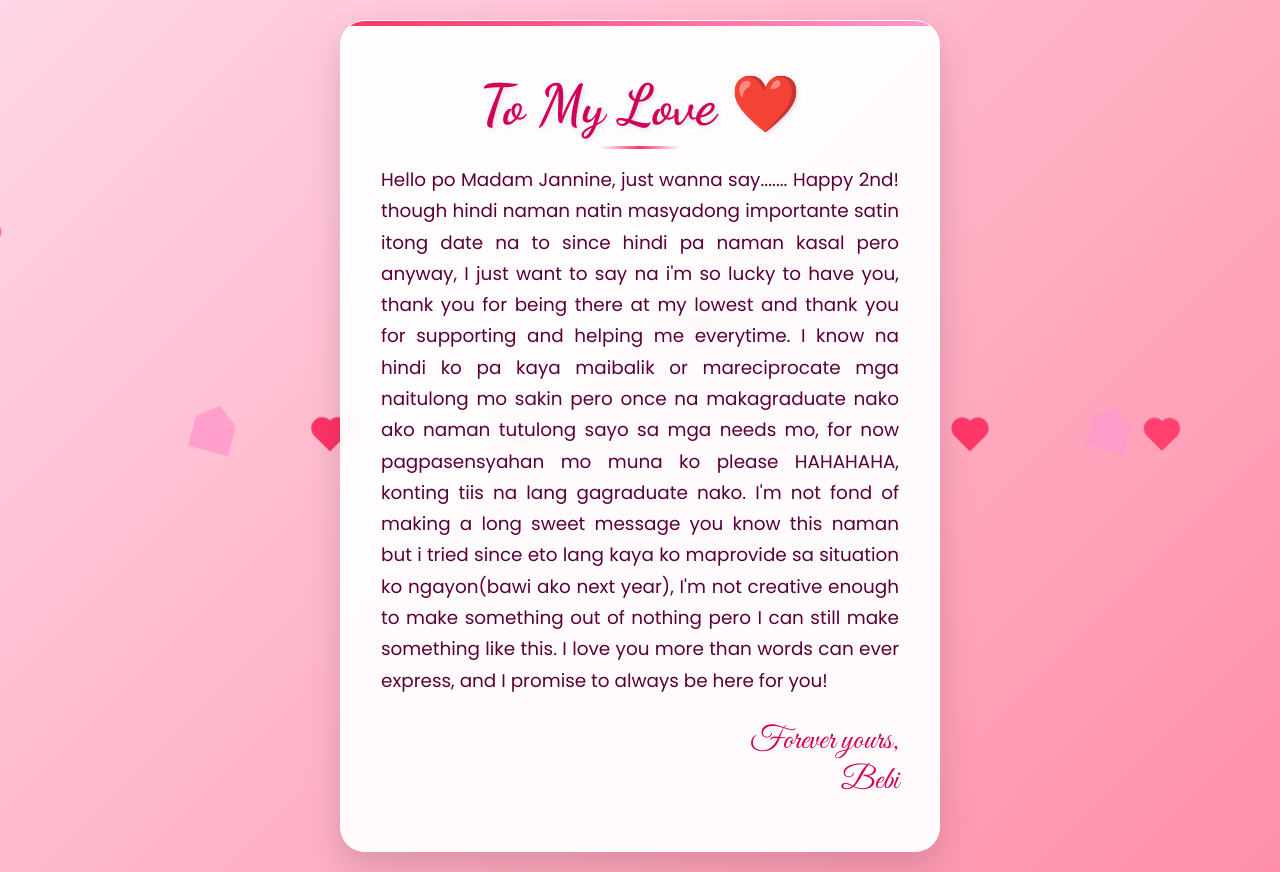
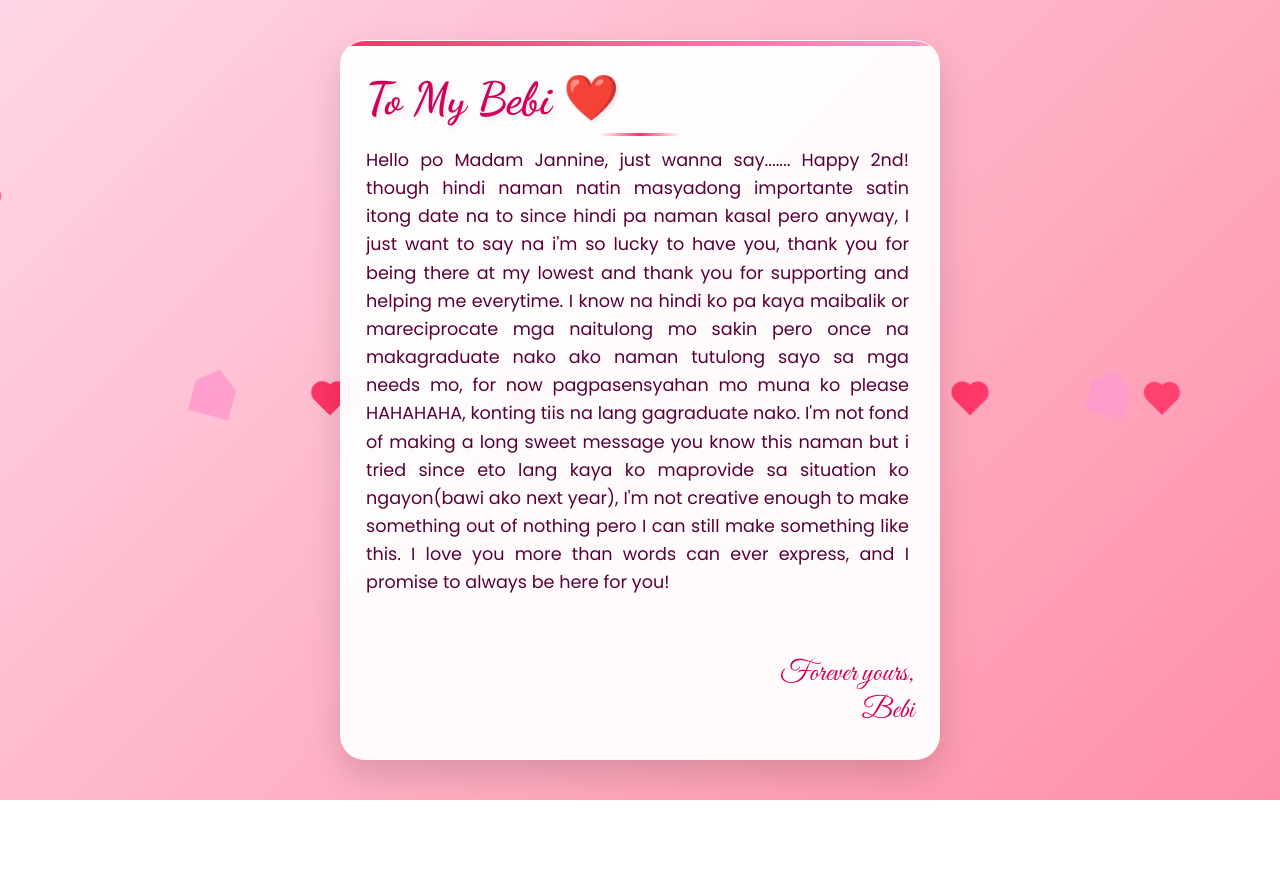
Before and after one commit to Pakyudae/labidabs, a plain HTML site: page index.html in a window 1280 px wide. After the commit the page ends 800 px from the top, so only its background shows below. Drawn offline with Linux system fonts and the light colour scheme.

Commit message:
Update index.html

```diff
--- a/index.html
+++ b/index.html
@@ -22,8 +22,7 @@
       min-height: 100vh;
       overflow: hidden;
       position: relative;
-      text-align: center;
-      padding: 20px;
+      padding: 15px;
     }
 
     .container {
@@ -31,11 +30,14 @@
       z-index: 2;
       width: 100%;
       max-width: 600px;
+      height: 90vh;
+      display: flex;
+      flex-direction: column;
     }
 
     .message-box {
       background: rgba(255, 255, 255, 0.95);
-      padding: 50px 40px;
+      padding: 30px 25px;
       border-radius: 25px;
       box-shadow: 0 15px 35px rgba(0, 0, 0, 0.15);
       backdrop-filter: blur(10px);
@@ -43,6 +45,9 @@
       overflow: hidden;
       animation: popin 1s ease-out;
       border: 1px solid rgba(255, 255, 255, 0.3);
+      flex: 1;
+      display: flex;
+      flex-direction: column;
     }
 
     .message-box::before {
@@ -57,9 +62,9 @@
 
     h1 {
       font-family: 'Dancing Script', cursive;
-      font-size: 3.5em;
+      font-size: 2.8em;
       color: #d1005a;
-      margin-bottom: 25px;
+      margin-bottom: 20px;
       text-shadow: 2px 2px 4px rgba(0, 0, 0, 0.1);
       position: relative;
       display: inline-block;
@@ -77,19 +82,37 @@
     }
 
     .message-content {
-      font-size: 1.15em;
+      font-size: 1.1em;
       color: #5a0036;
-      line-height: 1.7em;
+      line-height: 1.6em;
       text-align: justify;
-      margin-bottom: 25px;
+      margin-bottom: 20px;
+      flex: 1;
+      overflow-y: auto;
+      padding-right: 5px;
+    }
+
+    /* Custom scrollbar for webkit browsers */
+    .message-content::-webkit-scrollbar {
+      width: 5px;
+    }
+
+    .message-content::-webkit-scrollbar-track {
+      background: rgba(255, 182, 193, 0.2);
+      border-radius: 10px;
+    }
+
+    .message-content::-webkit-scrollbar-thumb {
+      background: #ff3366;
+      border-radius: 10px;
     }
 
     .signature {
       font-family: 'Great Vibes', cursive;
-      font-size: 2em;
+      font-size: 1.8em;
       color: #d1005a;
-      margin-top: 20px;
       text-align: right;
+      margin-top: 15px;
     }
 
     /* Heart animation */
@@ -184,22 +207,41 @@
       100% { transform: scale(1); opacity: 1; }
     }
 
-    /* Responsive adjustments */
-    @media (max-width: 600px) {
+    /* Mobile-specific adjustments */
+    @media (max-width: 480px) {
+      .container {
+        height: 95vh;
+      }
+
       .message-box {
-        padding: 30px 20px;
+        padding: 25px 20px;
       }
 
       h1 {
-        font-size: 2.8em;
+        font-size: 2.5em;
       }
 
       .message-content {
         font-size: 1em;
+        line-height: 1.5em;
       }
 
       .signature {
-        font-size: 1.8em;
+        font-size: 1.6em;
+      }
+    }
+
+    @media (max-width: 360px) {
+      h1 {
+        font-size: 2.2em;
+      }
+
+      .message-content {
+        font-size: 0.95em;
+      }
+
+      .signature {
+        font-size: 1.4em;
       }
     }
   </style>
@@ -207,7 +249,7 @@
 <body>
   <div class="container">
     <div class="message-box">
-      <h1>To My Love ❤️</h1>
+      <h1>To My Bebi ❤️</h1>
       <div class="message-content">
         <p>
           Hello po Madam Jannine, just wanna say....... Happy 2nd! though hindi naman natin masyadong importante satin itong date na to since hindi pa naman kasal pero anyway, I just want to say na i'm so lucky to have you, thank you for being there at my lowest and thank you for supporting and helping me everytime. I know na hindi ko pa kaya maibalik or mareciprocate mga naitulong mo sakin pero once na makagraduate nako ako naman tutulong sayo sa mga needs mo, for now pagpasensyahan mo muna ko please HAHAHAHA, konting tiis na lang gagraduate nako. I'm not fond of making a long sweet message you know this naman but i tried since eto lang kaya ko maprovide sa situation ko ngayon(bawi ako next year), I'm not creative enough to make something out of nothing pero I can still make something like this. I love you more than words can ever express, and I promise to always be here for you!
```
